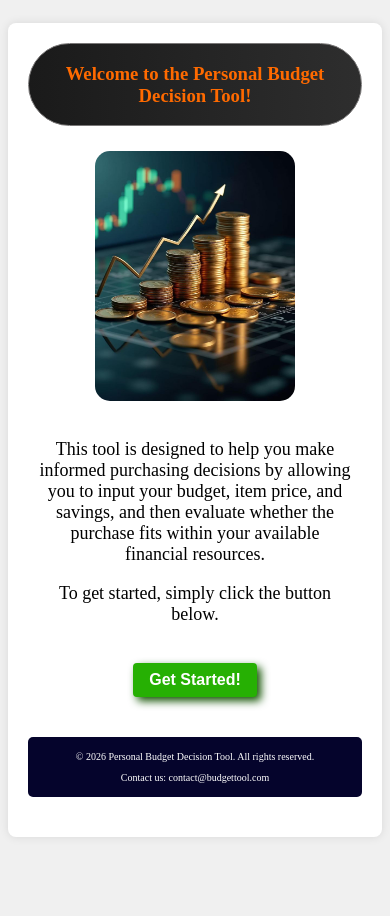
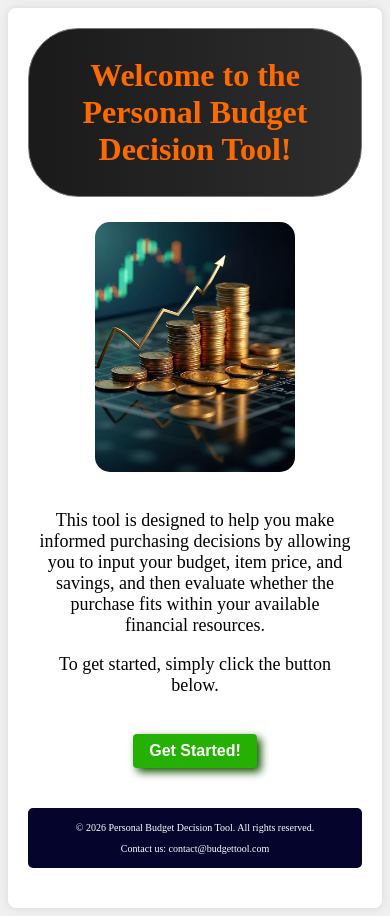
Before and after one commit to Lantern-7/My-Web, a plain HTML site: page index.html in a window 390 px wide. Before the commit the page ends 860 px from the top, so only its background shows below. Drawn offline with Linux system fonts and the light colour scheme.

Commit message:
Increase h1 font size for better visibility

```diff
--- a/index.css
+++ b/index.css
@@ -90,14 +90,14 @@ body {
 }
 
 h1 {
-  font-size: 2em; /* default h1 size */
+  font-size: 2.5em; /* default h1 size */
   font-weight: bold;
   margin: 0.67em 0;
 }
 
 @media (max-width: 768px) {
       h1 {
-    font-size: 1.17em;       /* typical h2 size */
+    font-size: 2em;       /* typical h2 size */
     font-weight: bold;    /* optional: match h2 weight */
     margin: 0.75em 0;     /* optional: adjust spacing */
   }
```
